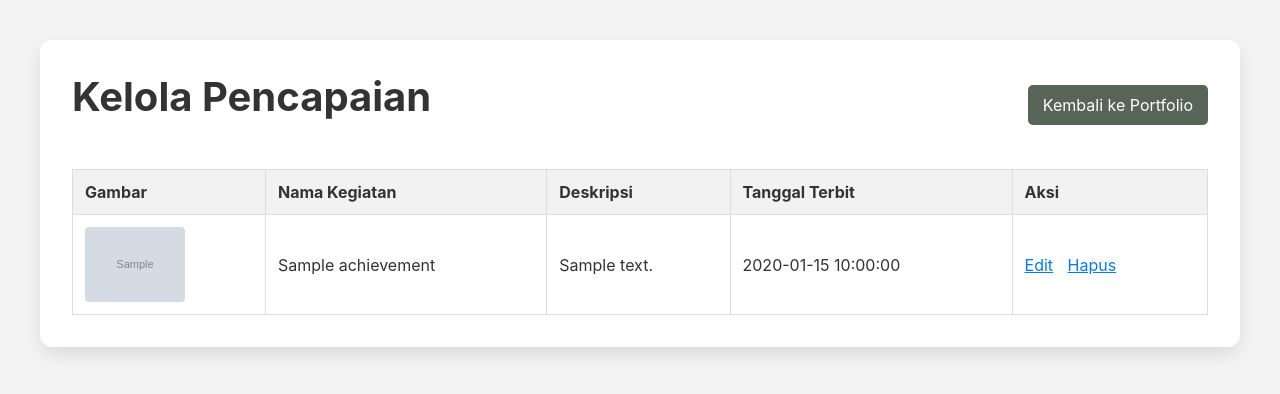
After one commit to mfalkayis/portfolio-oop, a PHP site: page /manage_achievements.php in a window 1280 px wide. The commit adds this page. Shown: the top 394 px of the page. Run offline with PHP 8.4, Linux system fonts and the light colour scheme; tables that the repository leaves empty or names only in its code hold one stand-in row (values such as "Sample post"); grey boxes marked "Sample" are stand-in pictures.

Commit message:
Menambahkan manage achievements dengan CRUD

```diff
--- a/ach_create_form.php
+++ b/ach_create_form.php
@@ -8,6 +8,7 @@
     <h2>Form Tambah Pengalaman</h2>
     <form action="ach_create_process.php" method="POST" enctype="multipart/form-data">
         <p>Nama Kegiatan: <input type="text" name="title" required></p>
+        <p>Deskripsi: <textarea name="description"></textarea></p>
         <p>Gambar: <input type="file" name="image" required></p>
         <p>URL Verifikasi (opsional): <input type="text" name="verification_url"></p>
         <p>Tanggal Terbit: <input type="date" name="issued_date"></p>
--- a/ach_create_process.php
+++ b/ach_create_process.php
@@ -22,7 +22,7 @@ if ($_SERVER['REQUEST_METHOD'] == 'POST') {
         // Buat pencapaian
         if($achievement->create()) {
             echo "Kegiatan berhasil ditambahkan.";
-            header("refresh:2;url=achievements.php"); // Arahkan ke halaman pencapaian
+            header("refresh:2;url=index.php#achievements");
         } else {
             echo "Gagal menambahkan kegiatan.";
         }
--- a/core/Achievement.php
+++ b/core/Achievement.php
@@ -6,6 +6,7 @@ class Achievement {
     // Properti Sertifikat
     public $id;
     public $title;
+    public $description;
     public $image;
     public $verification_url;
     public $issued_date;
@@ -100,6 +101,7 @@ class Achievement {
         $query = 'UPDATE ' . $this->table . '
                   SET
                     title = :title,
+                    description = :description,
                     image = :image,
                     verification_url = :verification_url,
                     issued_date = :issued_date
@@ -110,6 +112,7 @@ class Achievement {
 
         // Bersihkan data
         $this->title = htmlspecialchars(strip_tags($this->title));
+        $this->description = htmlspecialchars(strip_tags($this->description));
         $this->image = htmlspecialchars(strip_tags($this->image));
         $this->verification_url = htmlspecialchars(strip_tags($this->verification_url));
         $this->issued_date = htmlspecialchars(strip_tags($this->issued_date));
@@ -117,6 +120,7 @@ class Achievement {
 
         // Binding data
         $stmt->bindParam(':title', $this->title);
+        $stmt->bindParam(':description', $this->description);
         $stmt->bindParam(':image', $this->image);
         $stmt->bindParam(':verification_url', $this->verification_url);
         $stmt->bindParam(':issued_date', $this->issued_date);
--- a/index.php
+++ b/index.php
@@ -170,6 +170,8 @@ $num_achievements = $result_achievements->rowCount(); // TAMBAHKAN INI
 
         <div class="admin-actions">
             <a href="ach_create_form.php" class="btn-plus" title="Tambah Pencapaian Baru">+</a>
+
+            <a href="manage_achievements.php" class="btn-manage" title="Kelola Pencapaian">Kelola Pencapaian</a>
         </div>
     </section>
 
--- /dev/null
+++ b/manage_achievements.php
@@ -0,0 +1,91 @@
+<?php
+// Include file konfigurasi dan model
+include_once 'config/Database.php';
+include_once 'core/Achievement.php';
+
+// Inisialisasi koneksi database
+$database = new Database();
+$db = $database->connect();
+
+// Inisialisasi object
+$achievement = new Achievement($db);
+$result_achievements = $achievement->read();
+$num_achievements = $result_achievements->rowCount();
+?>
+<!DOCTYPE html>
+<html lang="en">
+<head>
+    <meta charset="UTF-8">
+    <meta name="viewport" content="width=device-width, initial-scale=1.0">
+    <title>Kelola Pencapaian</title>
+    <link rel="stylesheet" href="public/css/main.css">
+    <style>
+        /* Style khusus untuk halaman manage */
+        body { background-color: #f4f4f4; color: #333; }
+        .manage-container {
+            max-width: 1200px;
+            margin: 40px auto;
+            padding: 2rem;
+            background-color: #fff;
+            border-radius: 12px;
+            box-shadow: 0 8px 20px rgba(0,0,0,0.1);
+        }
+        .manage-header {
+            display: flex;
+            justify-content: space-between;
+            align-items: center;
+            margin-bottom: 2rem;
+        }
+        .btn-back {
+            display: inline-block;
+            padding: 10px 15px;
+            background-color: #586457;
+            color: white;
+            text-decoration: none;
+            border-radius: 5px;
+        }
+    </style>
+</head>
+<body>
+
+    <div class="manage-container">
+        <div class="manage-header">
+            <h2>Kelola Pencapaian</h2>
+            <a href="index.php#admin" class="btn-back">Kembali ke Portfolio</a>
+        </div>
+
+        <table class="admin-table"> <thead>
+                <tr>
+                    <th>Gambar</th>
+                    <th>Nama Kegiatan</th>
+                    <th>Deskripsi</th>
+                    <th>Tanggal Terbit</th>
+                    <th>Aksi</th>
+                </tr>
+            </thead>
+            <tbody>
+                <?php if($num_achievements > 0): ?>
+                    <?php while($row = $result_achievements->fetch(PDO::FETCH_ASSOC)): ?>
+                    <?php extract($row); ?>
+                    <tr>
+                        <td>
+                            <img src="public/images/<?php echo $image; ?>" alt="<?php echo $title; ?>" width="100">
+                        </td>
+                        <td><?php echo $title; ?></td>
+                        <td><?php echo $description; ?></td>
+                        <td><?php echo $issued_date; ?></td>
+                        <td>
+                            <a href="ach_edit_form.php?id=<?php echo $id; ?>">Edit</a>
+                            <a href="ach_delete.php?id=<?php echo $id; ?>" onclick="return confirm('Yakin ingin menghapus?')">Hapus</a>
+                        </td>
+                    </tr>
+                    <?php endwhile; ?>
+                <?php else: ?>
+                    <tr><td colspan="5">Belum ada kegiatan.</td></tr>
+                <?php endif; ?>
+            </tbody>
+        </table>
+    </div>
+
+</body>
+</html>
--- a/public/css/main.css
+++ b/public/css/main.css
@@ -108,10 +108,9 @@ h2 { font-size: 2.5rem; }
 
 /* === Admin Section Styling Baru === */
 .admin-section {
-    /* Kita buat lebih pendek, tidak perlu 100vh lagi */
     min-height: auto;
     padding-bottom: 8rem;
-    text-align: center; /* Buat semua teks di tengah */
+    text-align: center;
 }
 
 .admin-section p {
@@ -122,6 +121,7 @@ h2 { font-size: 2.5rem; }
     display: flex;
     justify-content: center;
     align-items: center;
+    gap: 1.5rem;
 }
 
 .btn-plus {
@@ -142,6 +142,24 @@ h2 { font-size: 2.5rem; }
 
 .btn-plus:hover {
     transform: scale(1.1);
+    box-shadow: 0 8px 20px rgba(0,0,0,0.15);
+}
+
+.btn-manage {
+    display: inline-block;
+    padding: 0.8rem 1.5rem; /* Buat lebih kecil dari tombol plus */
+    background-color: #f4f4f4;
+    color: #333;
+    font-size: 1rem;
+    font-weight: 600;
+    text-decoration: none;
+    border-radius: 25px; /* Samakan dengan style tombol lain */
+    box-shadow: 0 4px 15px rgba(0,0,0,0.1);
+    transition: transform 0.3s ease, box-shadow 0.3s ease;
+}
+
+.btn-manage:hover {
+    transform: scale(1.05);
     box-shadow: 0 8px 20px rgba(0,0,0,0.15);
 }
 
@@ -347,3 +365,33 @@ h2 { font-size: 2.5rem; }
     background-color: #899A88; /* Warna bar yg terang (isi) */
     border-radius: 6px;
 }
+
+/* Style untuk tabel di halaman manage */
+.admin-table {
+    width: 100%;
+    border-collapse: collapse;
+    margin-top: 20px;
+}
+
+.admin-table th, .admin-table td {
+    border: 1px solid #ddd;
+    padding: 12px;
+    text-align: left;
+    color: #333; /* Pastikan teks terbaca */
+}
+
+.admin-table th {
+    background-color: #f2f2f2;
+}
+
+.admin-table img {
+    max-width: 100px;
+    height: auto;
+    display: block;
+    border-radius: 4px;
+}
+
+.admin-table a {
+    color: #007bff;
+    margin-right: 10px;
+}
```
Also changed, not shown: ach_delete.php (+6 -6 lines), ach_edit_form.php (added, +56 -0 lines), ach_update_process.php (added, +41 -0 lines), public/images/Kapem week 2.jpg (added).
